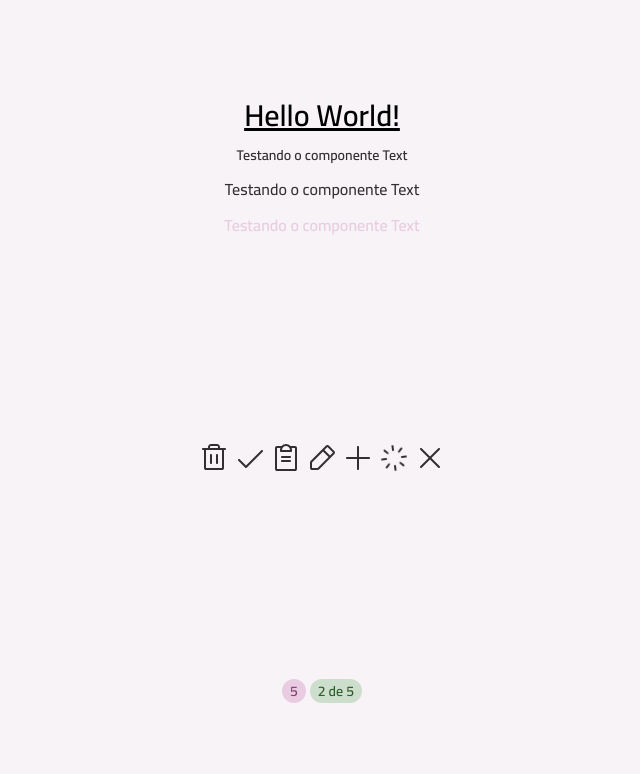
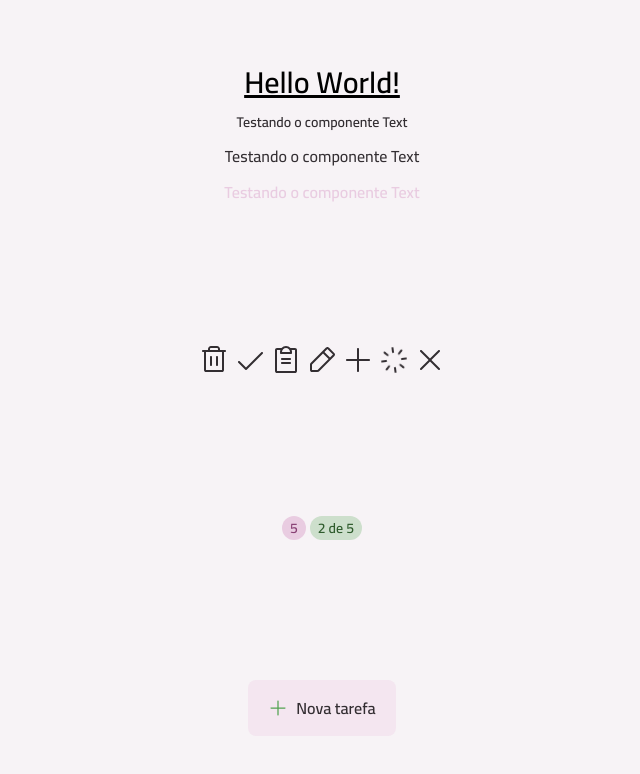
Before and after one commit to vbruno/RS-React-todoList, a React (Vite) app: page / in a window 1280 px wide. Shown: the top 774 px of the page, without its empty margins (318-958 px from the left). Built offline with nearby package versions, Linux system fonts and the light colour scheme.

Commit message:
feat: adicionar componente Button com variantes de estilo

```diff
--- a/src/App.tsx
+++ b/src/App.tsx
@@ -9,6 +9,7 @@
 import XIcon from "./assets/icons/x-regular.svg?react"
 import Icon from "./components/icon";
 import Badge from "./components/badge";
+import Button from "./components/button";
 
 export default function App() {
 
@@ -37,6 +38,10 @@
         <Badge variant={"secondary"}> 5</Badge>
         <Badge variant={"primary"}> 2 de 5</Badge>
       </div>
+
+      <div className="flex gap-1 items-center justify-center" >
+        <Button icon={PlusIcon} >Nova tarefa</Button>
+      </div>
     </div>
   )
 }
--- /dev/null
+++ b/src/components/button.tsx
@@ -0,0 +1,32 @@
+import React from "react";
+import Icon from "./icon";
+import { Text } from "./text";
+import { type VariantProps } from "class-variance-authority";
+import { buttonVariants } from "../styles/components/buttonVariants";
+import { buttonIconVariants } from "../styles/components/buttonIconVariants";
+import { buttonTextVariants } from "../styles/components/buttonTextVariants";
+
+interface ButtonProps extends
+  Omit<React.ComponentProps<"button">, "size" | "disabled">,
+  VariantProps<typeof buttonVariants> {
+  icon?: React.ComponentProps<typeof Icon>["svg"]
+}
+
+export default function Button({
+  variant,
+  size,
+  disabled,
+  icon: IconComponent,
+  className,
+  children,
+  ...props
+}: ButtonProps) {
+  return (
+    <button {...props} className={buttonVariants({ variant, size, disabled, className })}>
+      {IconComponent && <Icon svg={IconComponent} className={buttonIconVariants({ variant, size })} />}
+      <Text variant={"body-md-bold"} className={buttonTextVariants({ variant })}>
+        {children}
+      </Text>
+    </button>
+  )
+}
--- /dev/null
+++ b/src/styles/components/buttonIconVariants.ts
@@ -0,0 +1,16 @@
+import { cva } from "class-variance-authority";
+
+export const buttonIconVariants = cva("transition", {
+  variants: {
+    variant: {
+      primary: "fill-green-base"
+    },
+    size: {
+      md: "size-5"
+    },
+  },
+  defaultVariants: {
+    variant: "primary",
+    size: "md",
+  }
+})
--- /dev/null
+++ b/src/styles/components/buttonTextVariants.ts
@@ -0,0 +1,12 @@
+import { cva } from "class-variance-authority";
+
+export const buttonTextVariants = cva("", {
+  variants: {
+    variant: {
+      primary: "text-gray-400"
+    },
+  },
+  defaultVariants: {
+    variant: "primary"
+  }
+})
--- /dev/null
+++ b/src/styles/components/buttonVariants.ts
@@ -0,0 +1,23 @@
+import { cva } from "class-variance-authority";
+
+export const buttonVariants = cva(`
+    flex items-center justify-center cursor-pointer
+    transition rounded-lg group gap-2
+  `, {
+  variants: {
+    variant: {
+      primary: "bg-gray-200 hover:bg-pink-light"
+    },
+    size: {
+      md: "h-14 py-4 px-5"
+    },
+    disabled: {
+      true: "opacity-50 pointer-events-none"
+    }
+  },
+  defaultVariants: {
+    variant: "primary",
+    size: "md",
+    disabled: false
+  }
+})
```
